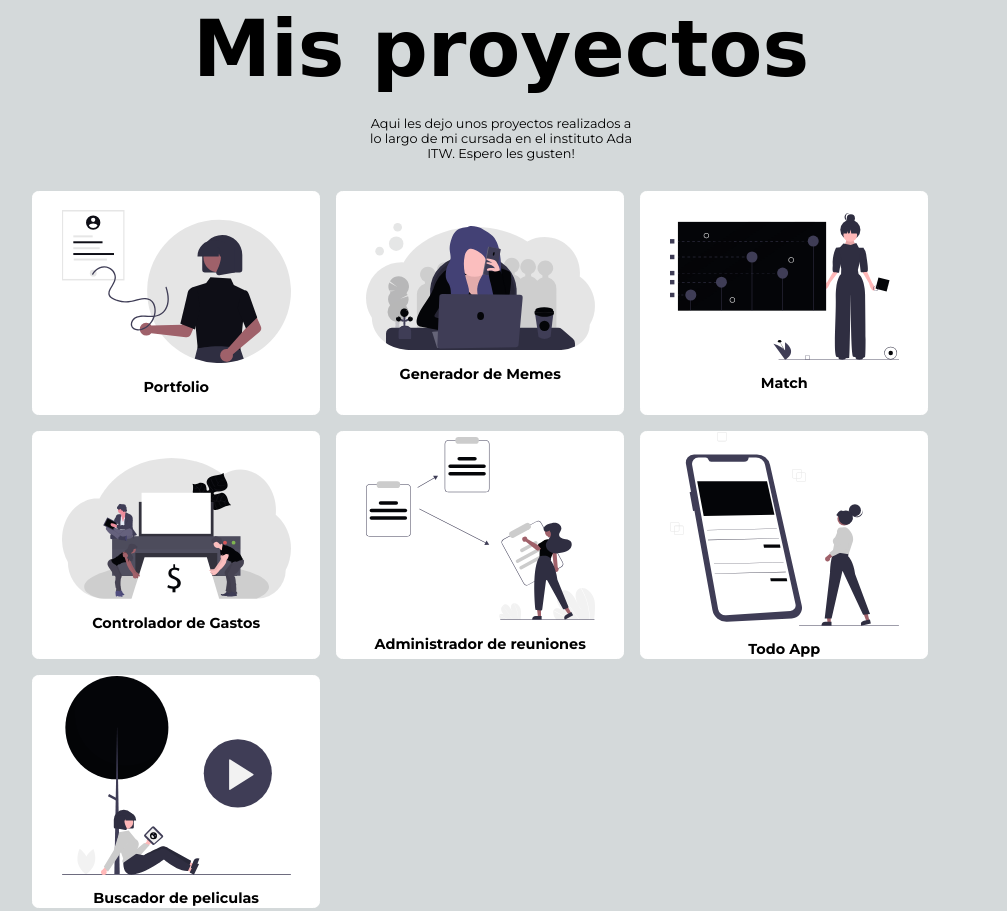
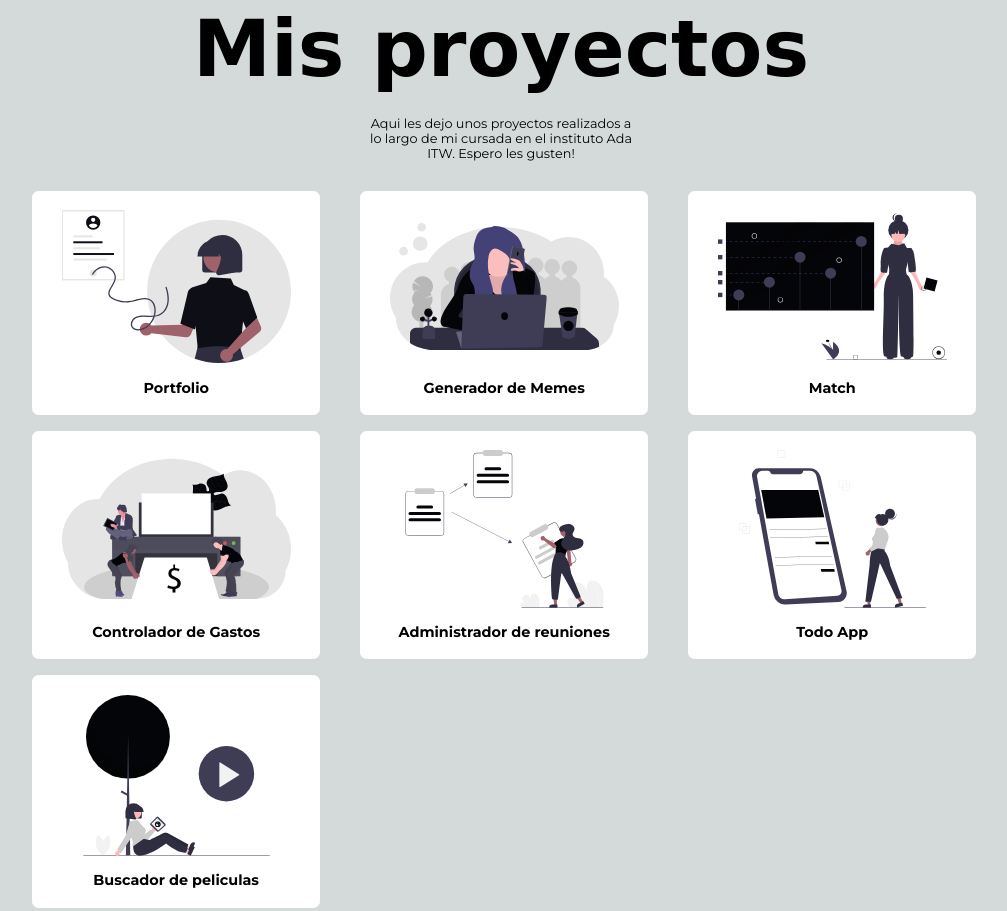
Before and after one commit to barbaraglopez/proyecto-portfolio, a plain HTML site: page index.html in a window 1280 px wide. Shown: the part 2253-3164 px from the top of the page, without its empty margins (139-1146 px from the left). Drawn offline with Linux system fonts and the light colour scheme; a web font is replaced by a local one.

Commit message:
ajustes margenes

```diff
--- a/css/estilo.css
+++ b/css/estilo.css
@@ -307,7 +307,7 @@ blockquote{
 
 .proyects-a{
     display: flex;
-    justify-content: flex-start;
+    justify-content: space-between;
     flex-wrap: wrap;
     margin:0em auto;
     padding:0em 1.8em 0em 2.2em;
@@ -330,6 +330,7 @@ blockquote{
 
 .proyect-box img{
     width: 80%;
+    height: 70%;
 }
 
 .proyect-box p{
```
